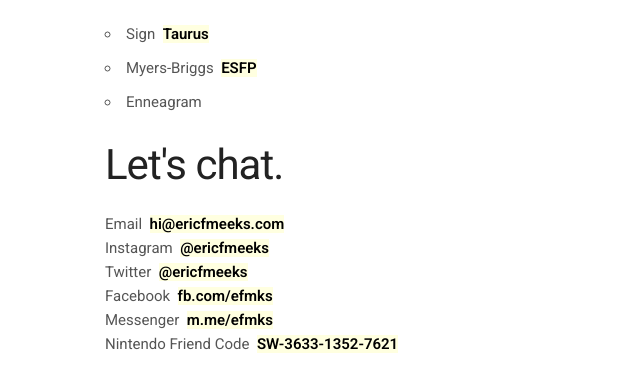
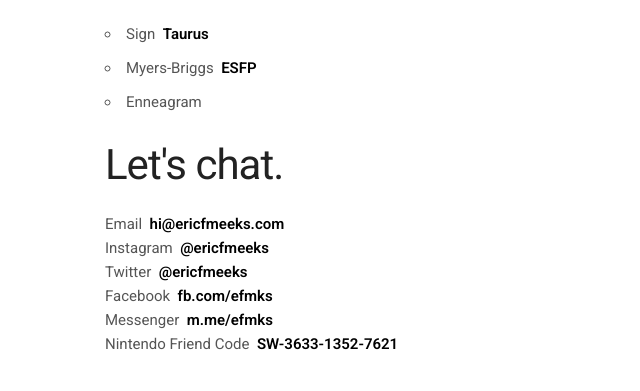
Before and after one commit to efmeeks/efmeeks.github.io, a plain HTML site: page index.html in a window 1280 px wide. Shown: the part 395-786 px from the top of the page, 55-695 px from the left. Drawn offline with Linux system fonts and the light colour scheme.

Commit message:
Update skeleton.css

```diff
--- a/css/skeleton.css
+++ b/css/skeleton.css
@@ -158,8 +158,8 @@
 
 strong {
   color: black;
-  letter-spacing: 0;
-  background-color: lightyellow;
+  letter-spacing: inherit;
+  background-color: tyellow;
 }
 
 
```
